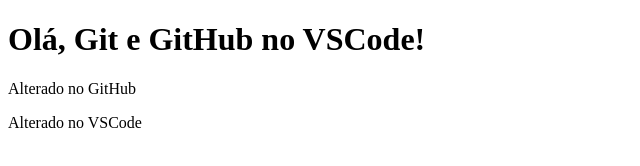
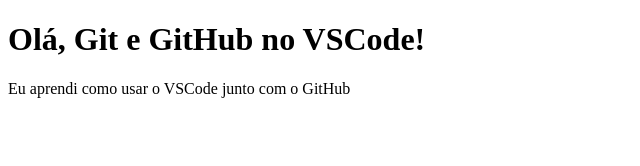
Before and after one commit to erodrigs/javascript, a plain HTML site: page index.html in a window 1280 px wide. Shown: the whole page, without its empty margins (0-640 px from the left). Drawn offline with Linux system fonts and the light colour scheme.

Commit message:
refactor: alter index.html

```diff
--- a/index.html
+++ b/index.html
@@ -7,7 +7,6 @@
 </head>
 <body>
    <h1>Olá, Git e GitHub no VSCode!</h1>
-    <p>Alterado no GitHub</p>
-    <p>Alterado no VSCode</p>
+    <p>Eu aprendi como usar o VSCode junto com o GitHub</p>
 </body>
 </html>
```
